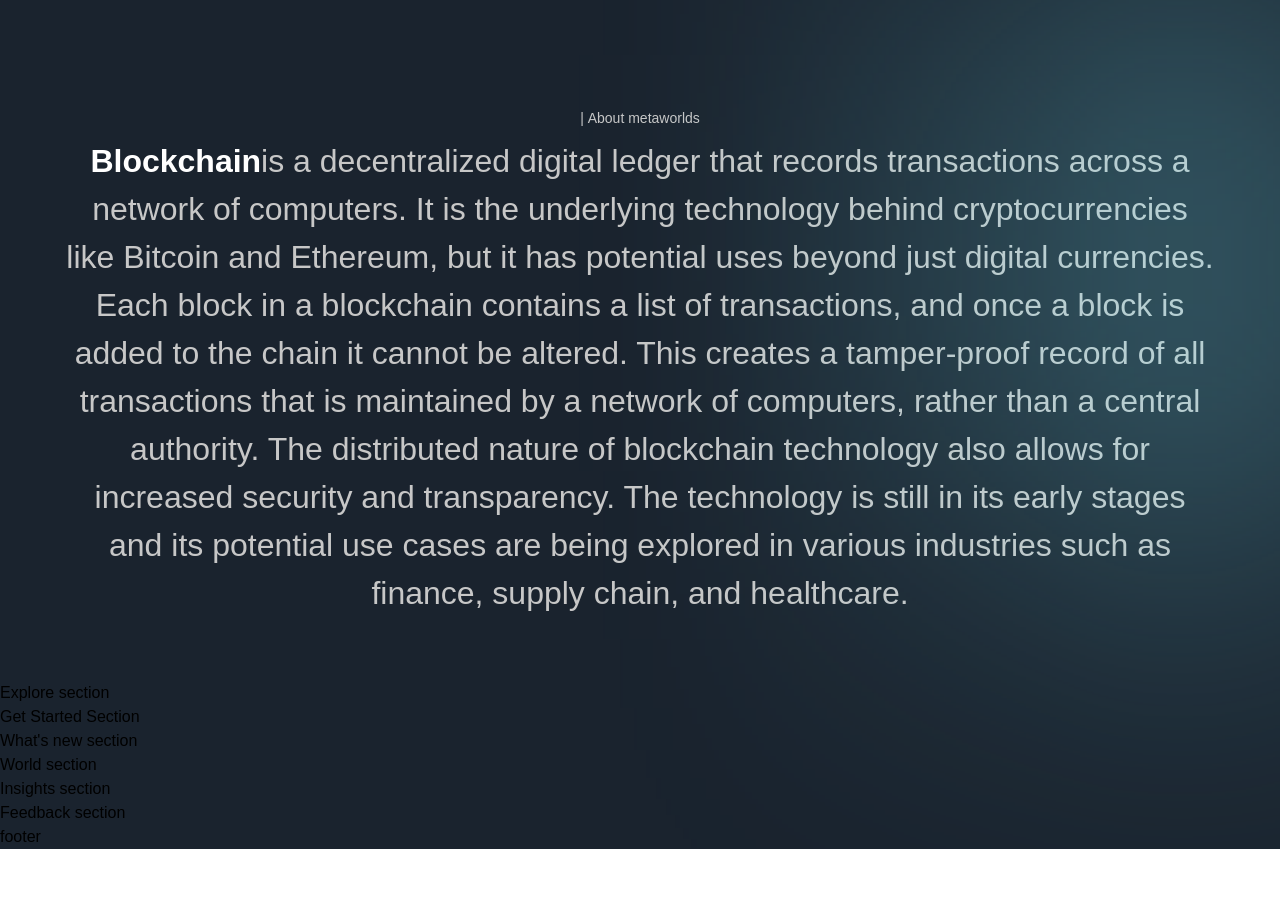
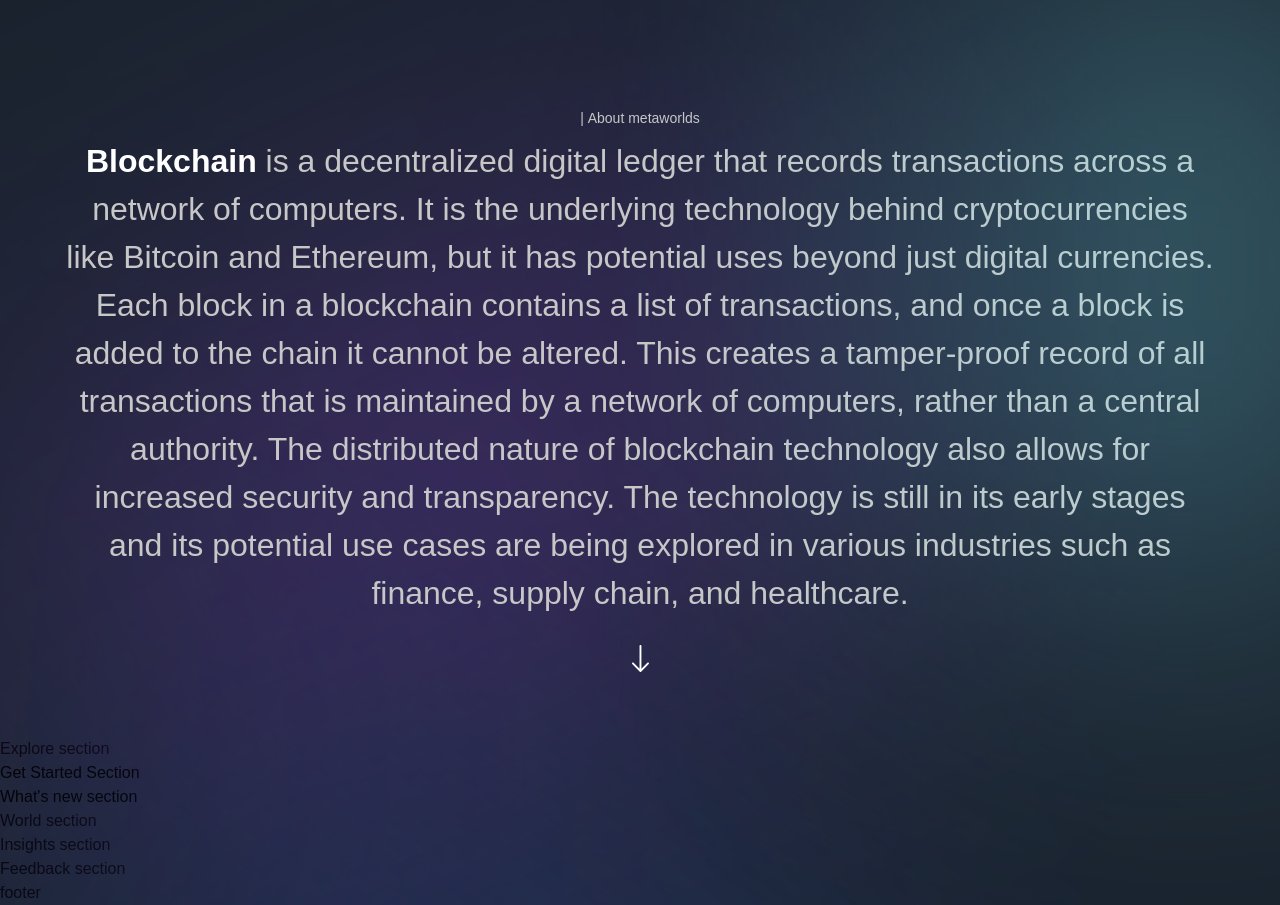
Before and after one commit to mezz01/worlds, a Next.js app: page / in a window 1280 px wide. Shown: the part 1060-1965 px from the top of the page. Before the commit the page ends 1909 px from the top, so only its background shows below. Built offline with nearby package versions, Linux system fonts and the light colour scheme; a web font is replaced by a local one.

Commit message:
finished the About section

```diff
--- a/app/page.js
+++ b/app/page.js
@@ -5,10 +5,18 @@ const Page = () => (
   <div className="bg-primary-black overflow-hidden">
     <Navbar />
     <Hero />
-    <About />
-    <Explore />
-    <GetStarted />
-    <WhatsNew />
+    <div className="relative">
+      <About />
+      <div className="gradient-03 z-0"></div>
+      <Explore />
+    </div>
+
+    <div className="relative">
+      <GetStarted />
+      <div className="gradient-04 z-0"></div>
+      <WhatsNew />
+    </div>
+
     <World />
     <Insights />
     <Feedback />
--- a/sections/About.jsx
+++ b/sections/About.jsx
@@ -21,14 +21,15 @@ const About = () => (
         className = "mt-[8px] font-normal sm:text-[32px] text-[20px] text-center text-secondary-white"
 
       >
-      <span className="font-extrabold text-white">Blockchain</span>
-      is a decentralized digital ledger that records transactions across a network of computers. It is the underlying technology behind cryptocurrencies like Bitcoin and Ethereum, but it has potential uses beyond just digital currencies. Each block in a blockchain contains a list of transactions, and once a block is added to the chain it cannot be altered. This creates a tamper-proof record of all transactions that is maintained by a network of computers, rather than a central authority. The distributed nature of blockchain technology also allows for increased security and transparency. The technology is still in its early stages and its potential use cases are being explored in various industries such as finance, supply chain, and healthcare.
+      <span className="font-extrabold text-white">Blockchain </span>
+       is a decentralized digital ledger that records transactions across a network of computers. It is the underlying technology behind cryptocurrencies like Bitcoin and Ethereum, but it has potential uses beyond just digital currencies. Each block in a blockchain contains a list of transactions, and once a block is added to the chain it cannot be altered. This creates a tamper-proof record of all transactions that is maintained by a network of computers, rather than a central authority. The distributed nature of blockchain technology also allows for increased security and transparency. The technology is still in its early stages and its potential use cases are being explored in various industries such as finance, supply chain, and healthcare.
       </motion.p>
       <motion.img
         variants={fadeIn('up','tween', 0.3, 1)}
-      >
-
-      </motion.img>
+        src="/arrow-down.svg"
+        alt="arrow down"
+        className="w-[18px] h-[28px] object-contain mt-[28px]"
+      />
     </motion.div>
   </section>
 );
```
